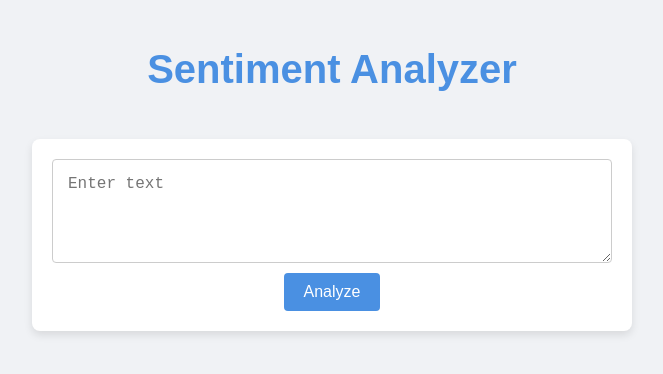
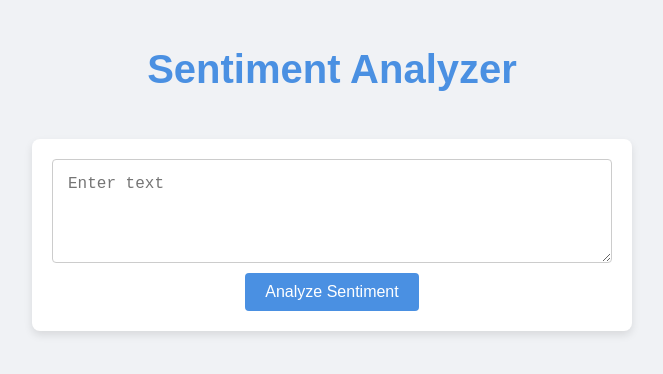
Before and after one commit to danishirfan21/Sentiment-Analysis, a React (Create React App) app: page / in a window 1280 px wide. Shown: the top 374 px of the page, without its empty margins (308-971 px from the left). Built offline with nearby package versions, Linux system fonts and the light colour scheme; no server answers.

Commit message:
added fixes

```diff
--- a/src/App.js
+++ b/src/App.js
@@ -17,6 +17,7 @@ function App() {
 
   const handleLoading = () => {
     setLoading(true);
+    setError('');
   };
 
   const handleError = (message) => {
@@ -31,10 +32,13 @@ function App() {
         onAnalyze={handleSentimentAnalysis}
         onLoading={handleLoading}
         onError={handleError}
+        loading={loading}
       />
       {loading && <p>Loading...</p>}
       {error && <p className="error">{error}</p>}
-      <SentimentResult sentiment={sentiment} />
+      {!loading && !error && sentiment && (
+        <SentimentResult sentiment={sentiment} />
+      )}
     </div>
   );
 }
--- a/src/components/SentimentForm/index.js
+++ b/src/components/SentimentForm/index.js
@@ -1,6 +1,6 @@
 import React, { useState } from 'react';
 
-const SentimentForm = ({ onAnalyze, onLoading, onError }) => {
+const SentimentForm = ({ onAnalyze, onLoading, onError, loading }) => {
   const [text, setText] = useState('');
 
   const model = 'distilbert/distilbert-base-uncased-finetuned-sst-2-english';
@@ -56,8 +56,11 @@ const SentimentForm = ({ onAnalyze, onLoading, onError }) => {
         placeholder="Enter text"
         rows="4"
         cols="50"
+        disabled={loading}
       />
-      <button type="submit">Analyze</button>
+      <button type="submit" disabled={loading}>
+        {loading ? 'Analyzing...' : 'Analyze Sentiment'}
+      </button>
     </form>
   );
 };
```
